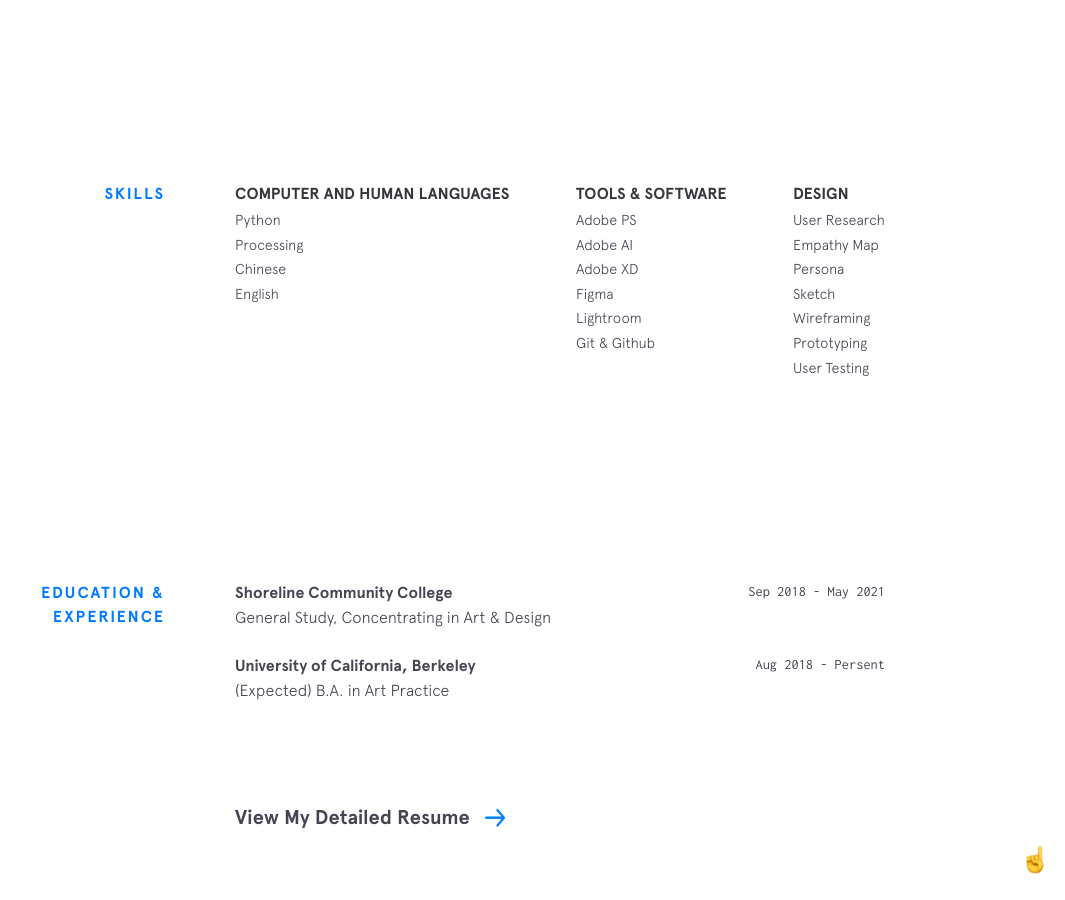
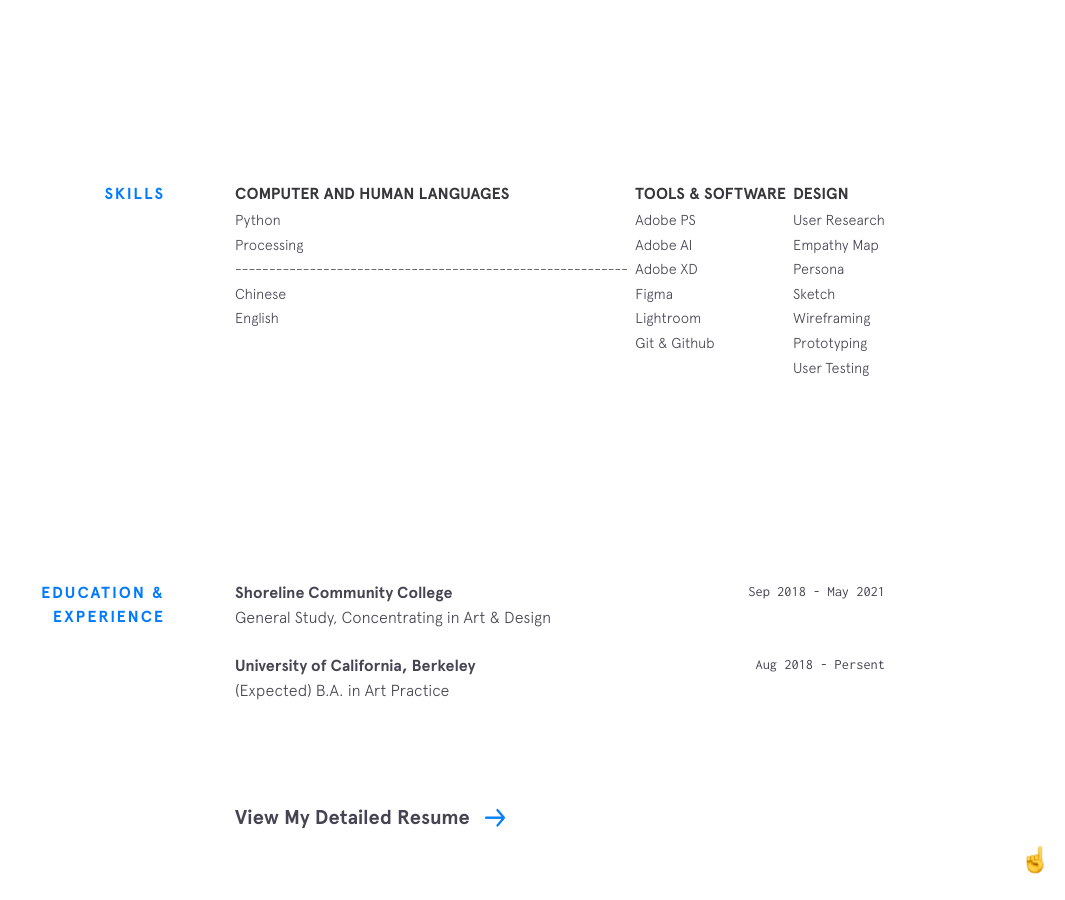
Before and after one commit to SylGaw/SylGaw.github.io, a Jekyll site: the page built from index.html, in a window 1280 px wide and 900 px high, scrolled down 1339 px. Shown: the whole window, without its empty margins (215-1280 px from the left). Built offline with Jekyll 4.4.1, drawn with Linux system fonts in a browser that asks for light colours; nearby versions of some CDN libraries.

Commit message:
personalize

```diff
--- a/_data/skills.yml
+++ b/_data/skills.yml
@@ -1,7 +1,7 @@
 languages:
   - item: Python
   - item: Processing
-  - item:
+  - item: ----------------------------------------------------------
   - item: Chinese
   - item: English
 
```
